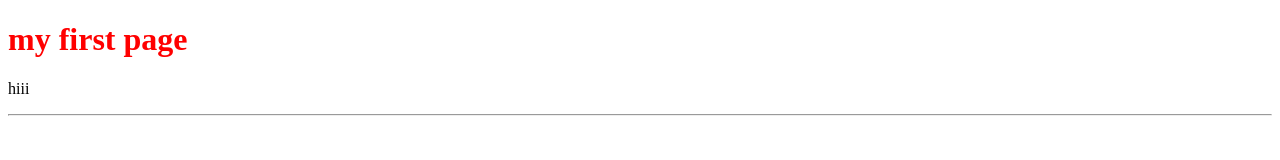
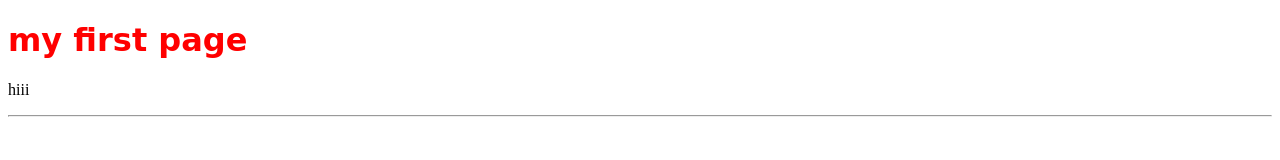
Before and after one commit to kalyani1234-sam/webtech_A4, a plain HTML site: page index.html in a window 1280 px wide. Drawn offline with Linux system fonts and the light colour scheme.

Commit message:
Update index.html

```diff
--- a/index.html
+++ b/index.html
@@ -6,7 +6,7 @@
 	<title>my first web page hosted live </title>
 </head>
 <body>
-	<h1 style="color: red;">my first page</h1>
+	<h1 style="color: red; font-family: cursive;">my first page</h1>
 	<p>hiii</p>
 	<hr>
 
```
